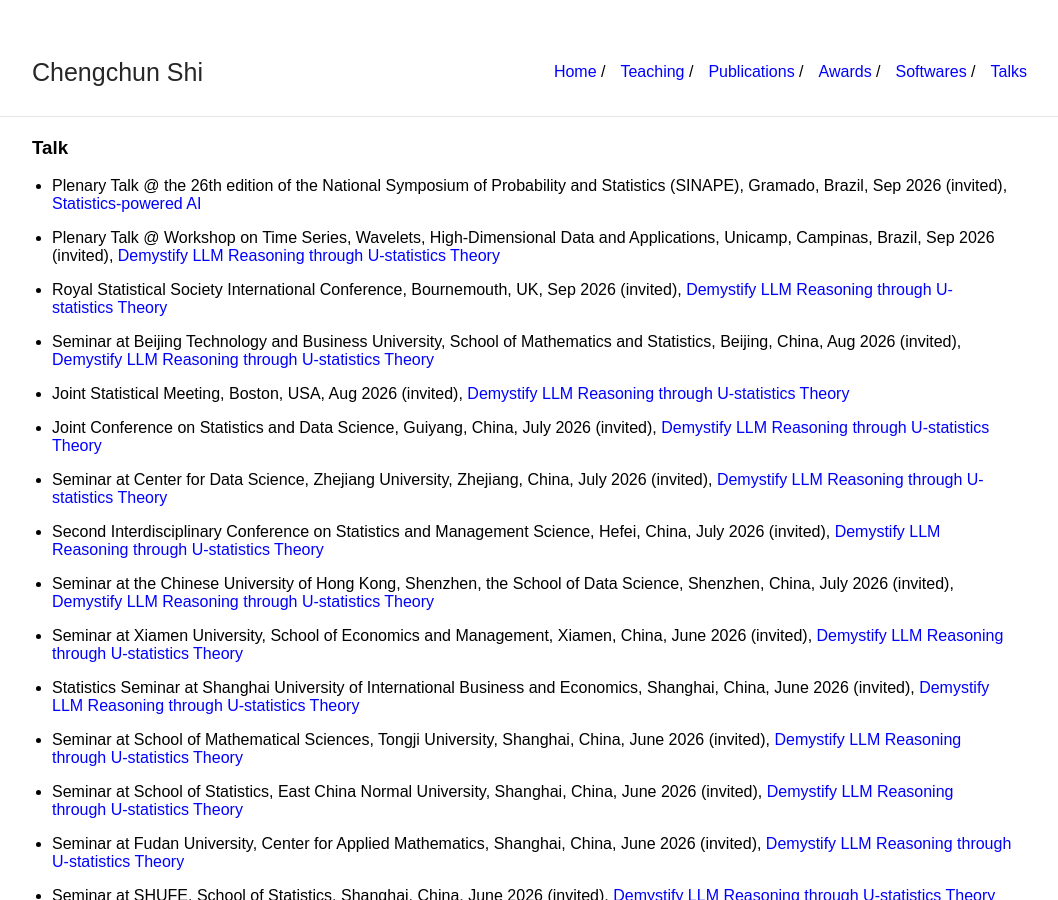
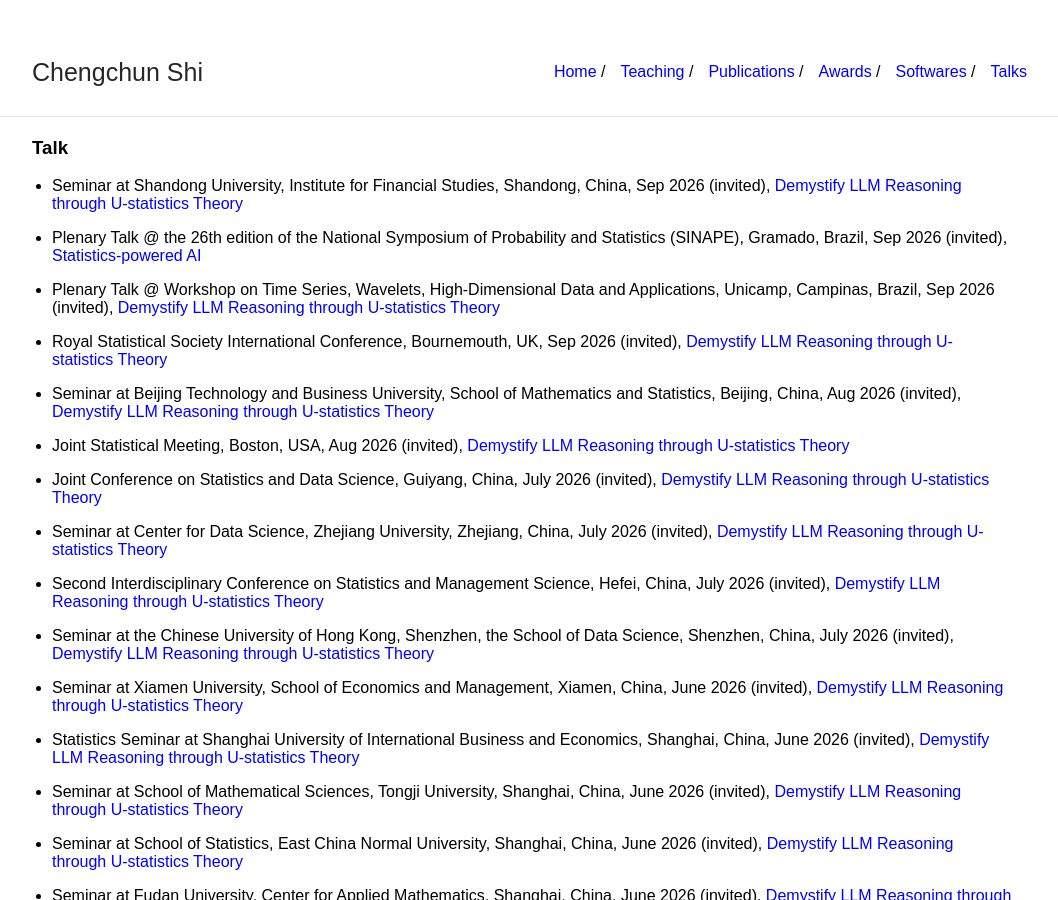
Before and after one commit to callmespring/callmespring.github.io, a Jekyll site: the page built from talk.md, in a window 1280 px wide and 900 px high. Shown: the whole window, without its empty margins (108-1166 px from the left). Built offline with Jekyll 4.4.1, drawn with Linux system fonts in a browser that asks for light colours.

Commit message:
Update talk.md

```diff
--- a/talk.md
+++ b/talk.md
@@ -4,6 +4,8 @@ title: Talk
 ---
 
 ### Talk
+
+* Seminar at Shandong University, Institute for Financial Studies, Shandong, China, Sep 2026 (invited), [Demystify LLM Reasoning through U-statistics Theory](./slides/GRPO.pdf)
 
 * Plenary Talk @ the 26th edition of the National Symposium of Probability and Statistics (SINAPE), Gramado, Brazil, Sep 2026 (invited), [Statistics-powered AI](https://drive.google.com/file/d/1QInf7RRFp34l0-QaCF8Lnoss1y0O1080/view?usp=sharing)
 
```
